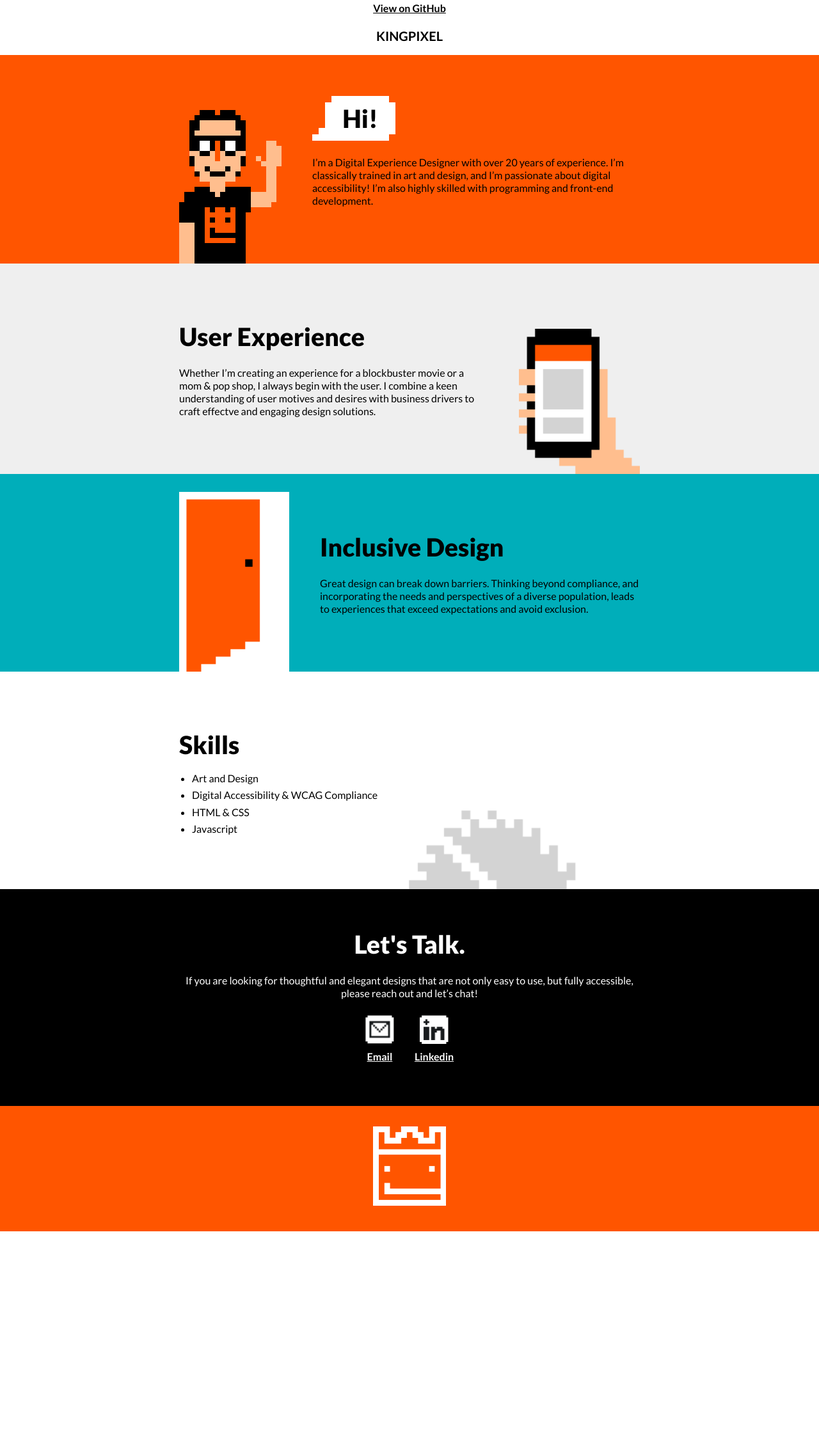
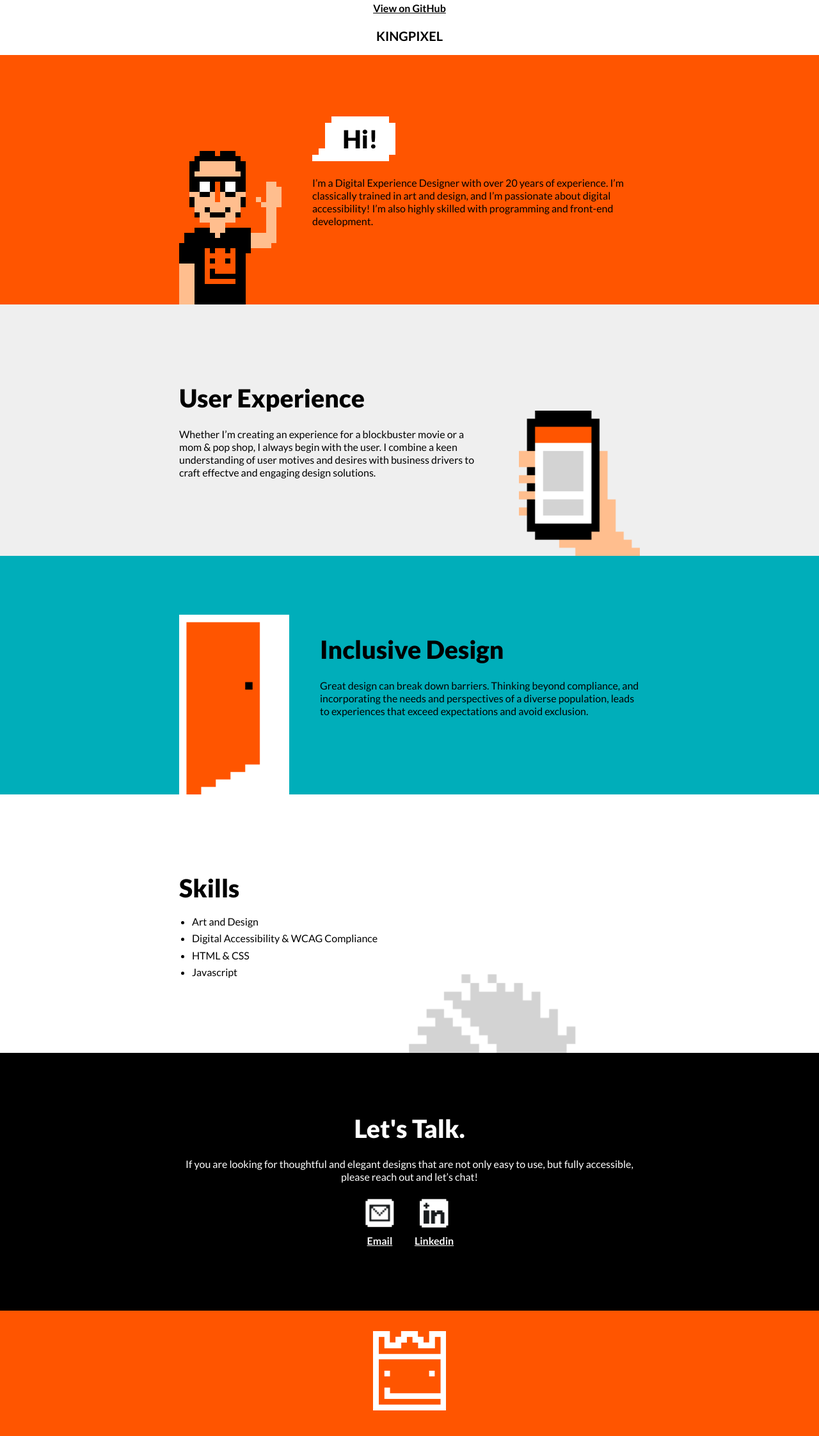
Before and after one commit to simonswiss/kingpixel-demo, a Jekyll site: the page built from index.html, in a window 1280 px wide. Shown: the whole page at 64% size. Built offline with Jekyll 4.4.1, drawn with Linux system fonts in a browser that asks for light colours; before the commit the page ends 1925 px from its top, so only the background shows below that.

Commit message:
increases row padding

```diff
--- a/assets/css/style.scss
+++ b/assets/css/style.scss
@@ -179,7 +179,7 @@ header, footer {
         }
       }
       .copy {
-        padding: 4rem 0;
+        padding: 6rem 0;
         margin: 0 3rem 0 0;
 
       .greet {
@@ -206,7 +206,7 @@ header, footer {
 
   .row .img-center {
     flex-direction: column;
-    padding: 4rem 0;
+    padding: 6rem 0;
     text-align: center;
     .image {
       margin: 0;
```
